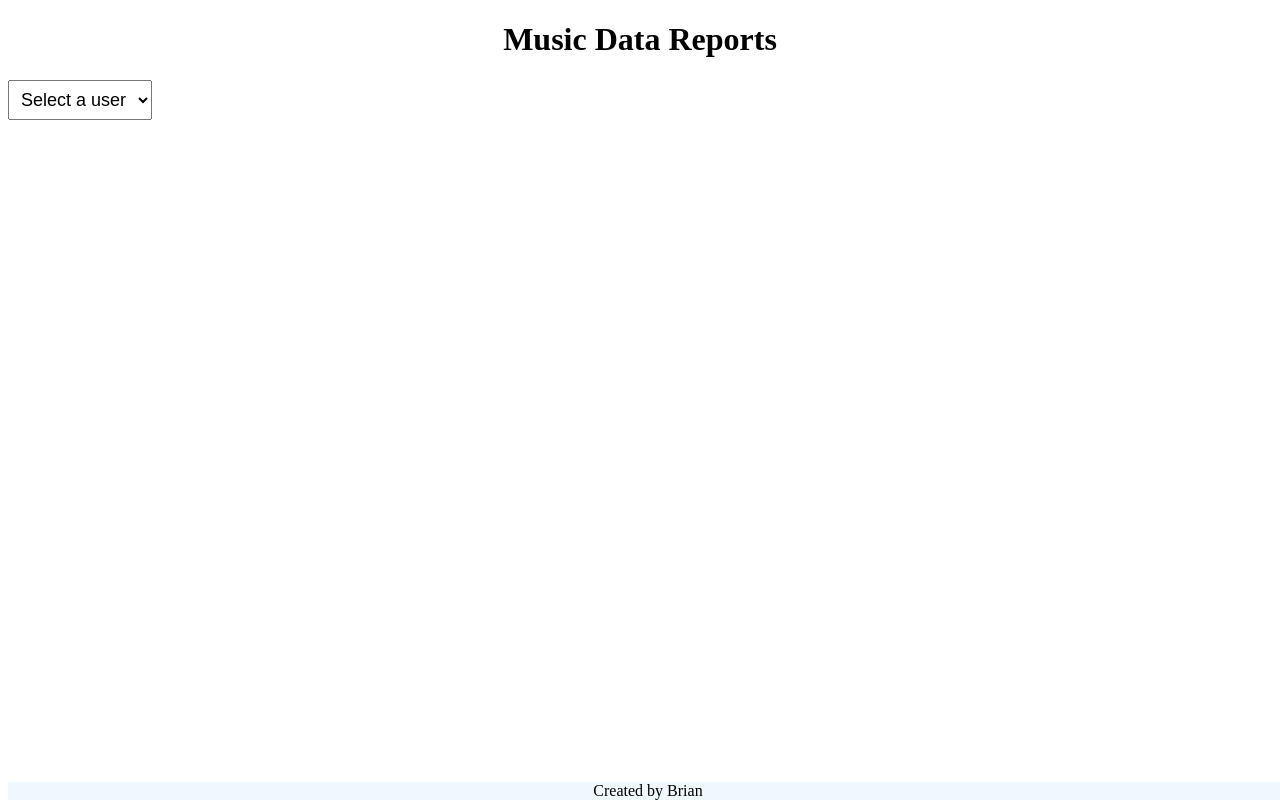
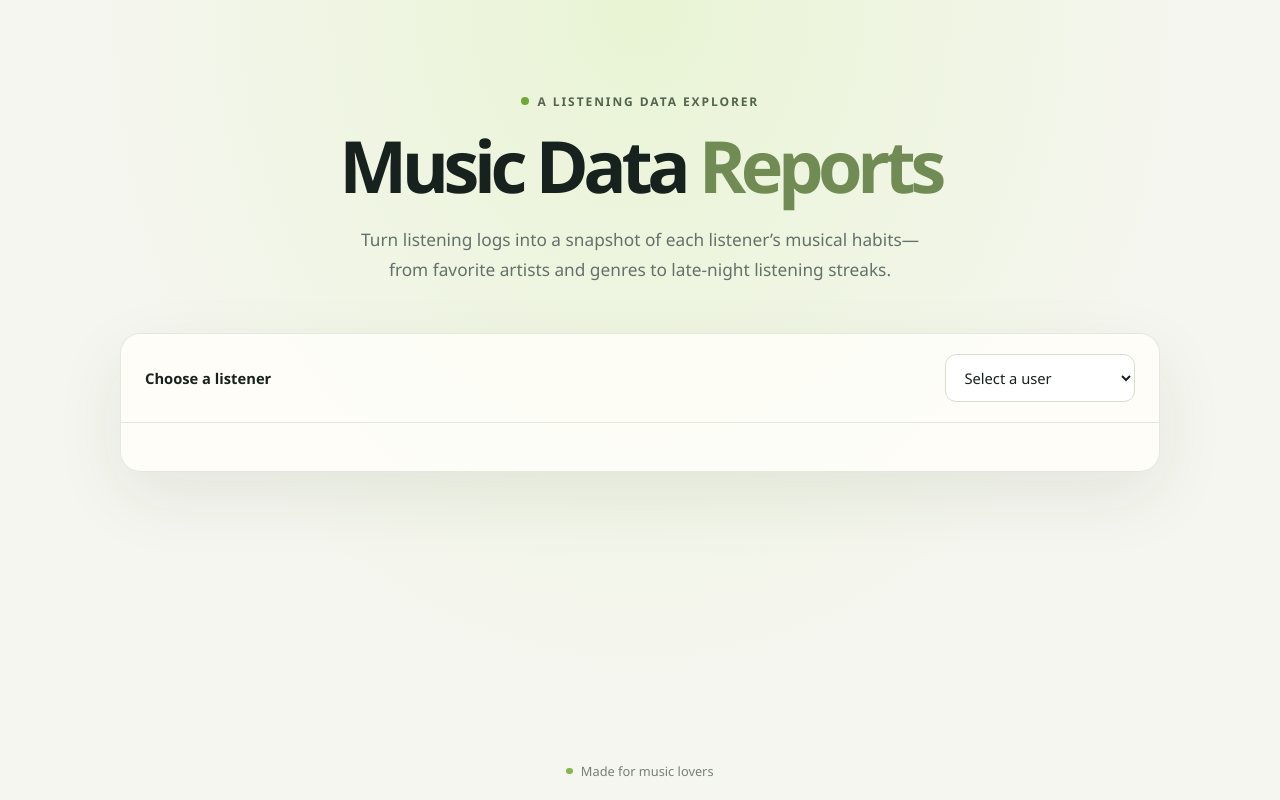
Before and after one commit to TzeMingHo/Project-Music-Data, a website with bundled scripts: page index.html in a window 1280 px wide. Built offline with nearby package versions, Linux system fonts and the light colour scheme.

Commit message:
feat/prettier outlook

```diff
--- a/index.html
+++ b/index.html
@@ -10,16 +10,27 @@
   </head>
   <body>
     <header>
-      <h1 id="page-header">Music Data Reports</h1>
-      <nav id="nav-bar" aria-label="nav-bar">
-        <select id="user-select" name="user-select" aria-label="user-select">
-          <option id="default-option" value="">Select a user</option>
-        </select>
-      </nav>
+      <p class="eyebrow">A listening data explorer</p>
+      <h1 id="page-header">Music Data <span>Reports</span></h1>
+      <p class="introduction">
+        Turn listening logs into a snapshot of each listener’s musical
+        habits—from favorite artists and genres to late-night listening streaks.
+      </p>
     </header>
     <main>
-      <div id="report-area"></div>
+      <section class="report-shell" aria-label="Listener report">
+        <div class="selector-panel">
+          <label for="user-select">Choose a listener</label>
+          <select id="user-select" name="user-select">
+            <option id="default-option" value="">Select a user</option>
+          </select>
+        </div>
+        <div id="report-area" aria-live="polite"></div>
+      </section>
     </main>
-    <footer>Created by Brian</footer>
+    <footer>
+      <span class="footer-dot" aria-hidden="true"></span>
+      Made for music lovers
+    </footer>
   </body>
 </html>
--- a/styles.css
+++ b/styles.css
@@ -1,53 +1,222 @@
 :root {
-  --alice-blue: aliceblue;
+  color-scheme: light;
+  font-family: "Avenir Next", Avenir, "Segoe UI", sans-serif;
+  color: #17211d;
+  background: #f5f6ef;
+  font-synthesis: none;
+  text-rendering: optimizeLegibility;
+  --ink: #17211d;
+  --muted: #64716b;
+  --line: #e3e8dd;
+}
+
+* {
+  box-sizing: border-box;
+}
+
+body {
+  display: flex;
+  min-height: 100vh;
+  flex-direction: column;
+  margin: 0;
+  background:
+    radial-gradient(
+      ellipse at 50% 0%,
+      rgb(183 237 105 / 20%),
+      transparent 34rem
+    ),
+    #f5f6ef;
+}
+
+header {
+  max-width: 850px;
+  margin: 0 auto;
+  padding: 5.5rem 1.5rem 3rem;
+  text-align: center;
+}
+
+.eyebrow {
+  display: inline-flex;
+  align-items: center;
+  gap: 0.55rem;
+  margin: 0 0 1.2rem;
+  color: #53634e;
+  font-size: 0.75rem;
+  font-weight: 750;
+  letter-spacing: 0.16em;
+  text-transform: uppercase;
+}
+
+.eyebrow::before {
+  width: 0.5rem;
+  height: 0.5rem;
+  border-radius: 50%;
+  background: #72a735;
+  content: "";
 }
 
 #page-header {
+  margin: 0;
+  font-size: clamp(2.5rem, 7vw, 4.5rem);
+  font-weight: 760;
+  letter-spacing: -0.075em;
+  line-height: 1;
+}
+
+#page-header span {
+  color: #718b54;
+}
+
+.introduction {
+  max-width: 590px;
+  margin: 1.5rem auto 0;
+  color: var(--muted);
+  font-size: 1.08rem;
+  line-height: 1.75;
+}
+
+main {
+  width: min(100% - 2rem, 1040px);
+  margin: 0 auto 4rem;
+}
+
+.report-shell {
+  overflow: hidden;
+  border: 1px solid rgb(226 231 220 / 90%);
+  border-radius: 1.25rem;
+  background: rgb(255 254 250 / 85%);
+  box-shadow: 0 24px 70px rgb(34 48 32 / 8%);
+}
+
+.selector-panel {
+  display: flex;
+  align-items: center;
+  justify-content: space-between;
+  gap: 1rem;
+  padding: 1.25rem 1.5rem;
+  border-bottom: 1px solid var(--line);
+}
+
+.selector-panel label {
+  font-size: 0.92rem;
+  font-weight: 700;
+}
+
+select {
+  min-width: 190px;
+  padding: 0.75rem 2.5rem 0.75rem 0.9rem;
+  border: 1px solid #d5ddcf;
+  border-radius: 0.7rem;
+  background-color: white;
+  color: var(--ink);
+  font: inherit;
+  font-size: 0.92rem;
+  cursor: pointer;
+}
+
+select:focus-visible {
+  outline: 3px solid rgb(114 167 53 / 35%);
+  outline-offset: 2px;
+}
+
+#report-area {
+  display: grid;
+  grid-template-columns: repeat(2, minmax(0, 1fr));
+  gap: 1rem;
+  padding: 1.5rem;
+}
+
+.question-and-answer-card {
+  min-width: 0;
+  padding: 1.2rem;
+  border: 1px solid var(--line);
+  border-radius: 0.9rem;
+  background: white;
+  transition:
+    border-color 160ms ease,
+    transform 160ms ease,
+    box-shadow 160ms ease;
+}
+
+.question-and-answer-card:hover {
+  transform: translateY(-2px);
+  border-color: #cbd9bc;
+  box-shadow: 0 10px 24px rgb(34 48 32 / 6%);
+}
+
+.question {
+  margin: 0 0 1rem;
+  color: var(--muted);
+  font-size: 0.93rem;
+  line-height: 1.55;
+}
+
+.answer {
+  margin: 0;
+  color: var(--ink);
+  font-size: 1.1rem;
+  font-weight: 720;
+  line-height: 1.45;
+  overflow-wrap: anywhere;
+}
+
+#report-area > p {
+  grid-column: 1 / -1;
+  margin: 0;
+  padding: 1.5rem;
+  border-radius: 0.8rem;
+  background: #f1f5e9;
+  color: #43533d;
   text-align: center;
 }
 
-#nav-bar select,
-option {
-  font-size: large;
-  padding: 0.5rem;
+footer {
+  display: flex;
+  align-items: center;
+  justify-content: center;
+  gap: 0.5rem;
+  margin-top: auto;
+  padding: 1.25rem;
+  color: #758078;
+  font-size: 0.8rem;
 }
 
-main {
-  display: flex;
-  flex-direction: column;
-  justify-content: center;
-  align-items: center;
-  gap: 1rem;
-  padding-bottom: 3rem;
+.footer-dot {
+  width: 0.4rem;
+  height: 0.4rem;
+  border-radius: 50%;
+  background: #86b64d;
 }
 
-#report-area {
-  max-width: 90%;
-  background-color: var(--alice-blue);
+@media (max-width: 640px) {
+  header {
+    padding: 4rem 1.25rem 2.25rem;
+  }
+
+  .introduction {
+    font-size: 1rem;
+  }
+
+  .selector-panel {
+    align-items: stretch;
+    flex-direction: column;
+  }
+
+  select {
+    width: 100%;
+  }
+
+  #report-area {
+    grid-template-columns: 1fr;
+    padding: 1rem;
+  }
 }
 
-.question-and-answer-card {
-  padding: 1rem;
-  margin-top: 1rem;
-  border-radius: 5px;
-  border: 1px solid;
-  background-color: white;
+@media (prefers-reduced-motion: reduce) {
+  *,
+  *::before,
+  *::after {
+    scroll-behavior: auto !important;
+    transition-duration: 0.01ms !important;
+  }
 }
-
-.question {
-  font-size: large;
-}
-
-.answer {
-  font-size: large;
-  font-weight: bold;
-}
-
-footer {
-  position: fixed;
-  bottom: 0;
-  background-color: white;
-  width: 100%;
-  text-align: center;
-  background-color: var(--alice-blue);
-}
```
Also changed, not shown: README.md.
